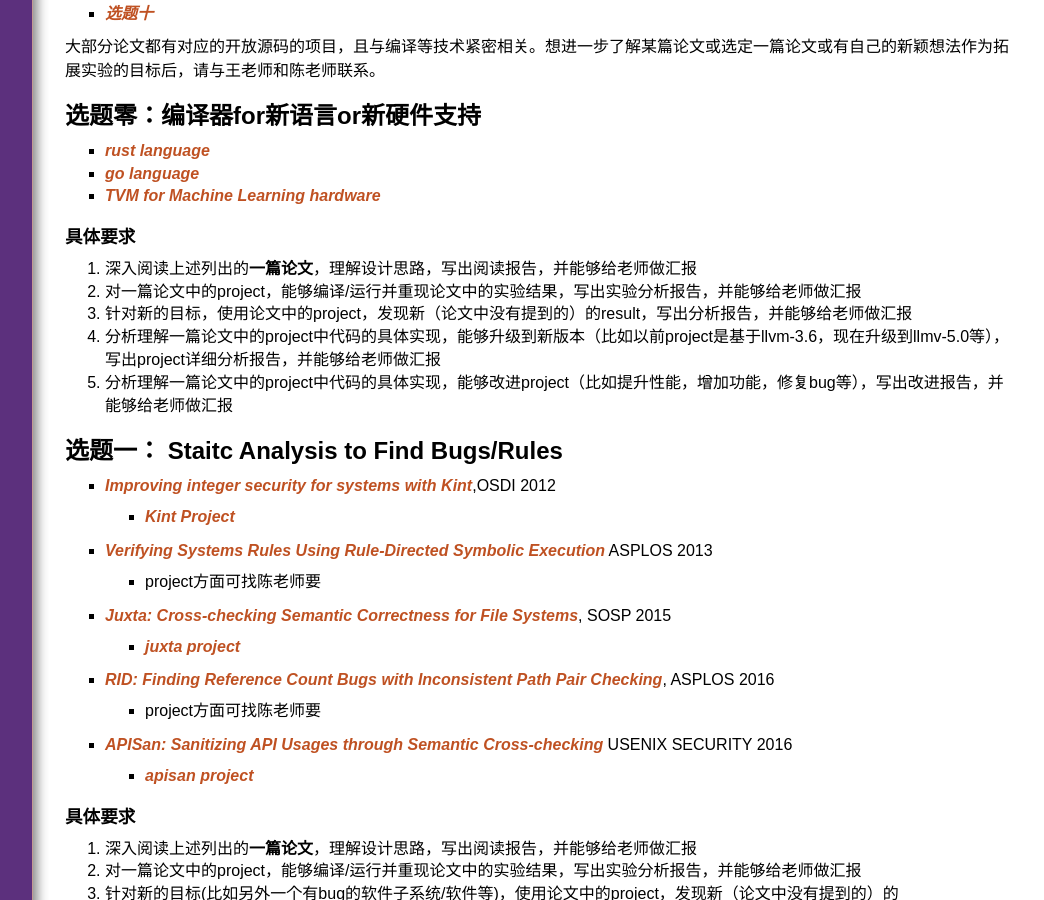
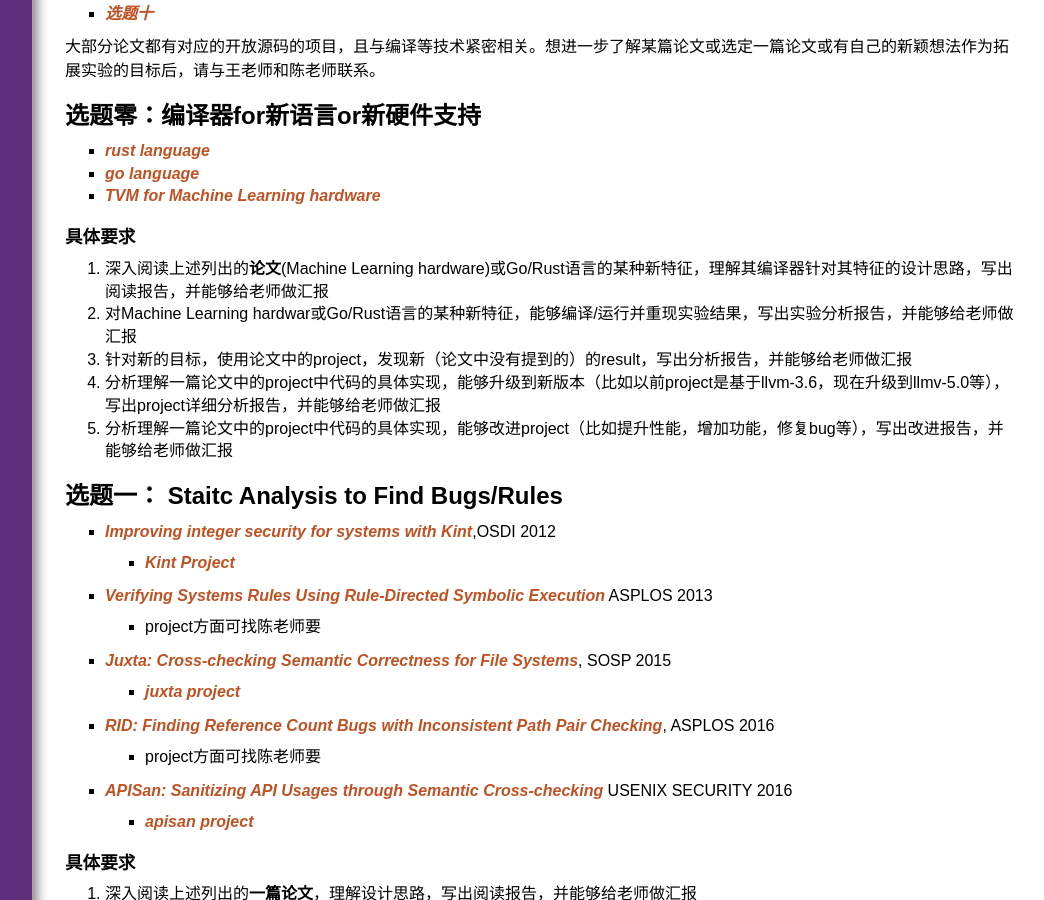
Before and after one commit to chyyuu/compiler_course_info, a Jekyll site: the page built from readinglist.md, in a window 1280 px wide and 900 px high, scrolled down 347 px. Shown: the whole window, without its empty margins (234-1278 px from the left). Built offline with Jekyll 4.4.1, drawn with Linux system fonts in a browser that asks for light colours; nearby versions of some CDN libraries; our own code applies the rules of GitHub Pages for plain Markdown files.

Commit message:
Update readinglist.md

```diff
--- a/readinglist.md
+++ b/readinglist.md
@@ -22,8 +22,8 @@
 - [TVM for Machine Learning hardware](https://www.cs.washington.edu/tr/2017/12/UW-CSE-17-12-01.pdf)
 
 ### 具体要求
-1. 深入阅读上述列出的**一篇论文**，理解设计思路，写出阅读报告，并能够给老师做汇报
-2. 对一篇论文中的project，能够编译/运行并重现论文中的实验结果，写出实验分析报告，并能够给老师做汇报
+1. 深入阅读上述列出的**论文**(Machine Learning hardware)或Go/Rust语言的某种新特征，理解其编译器针对其特征的设计思路，写出阅读报告，并能够给老师做汇报
+2. 对Machine Learning hardwar或Go/Rust语言的某种新特征，能够编译/运行并重现实验结果，写出实验分析报告，并能够给老师做汇报
 3. 针对新的目标，使用论文中的project，发现新（论文中没有提到的）的result，写出分析报告，并能够给老师做汇报
 4. 分析理解一篇论文中的project中代码的具体实现，能够升级到新版本（比如以前project是基于llvm-3.6，现在升级到llmv-5.0等），写出project详细分析报告，并能够给老师做汇报
 5. 分析理解一篇论文中的project中代码的具体实现，能够改进project（比如提升性能，增加功能，修复bug等），写出改进报告，并能够给老师做汇报
```
